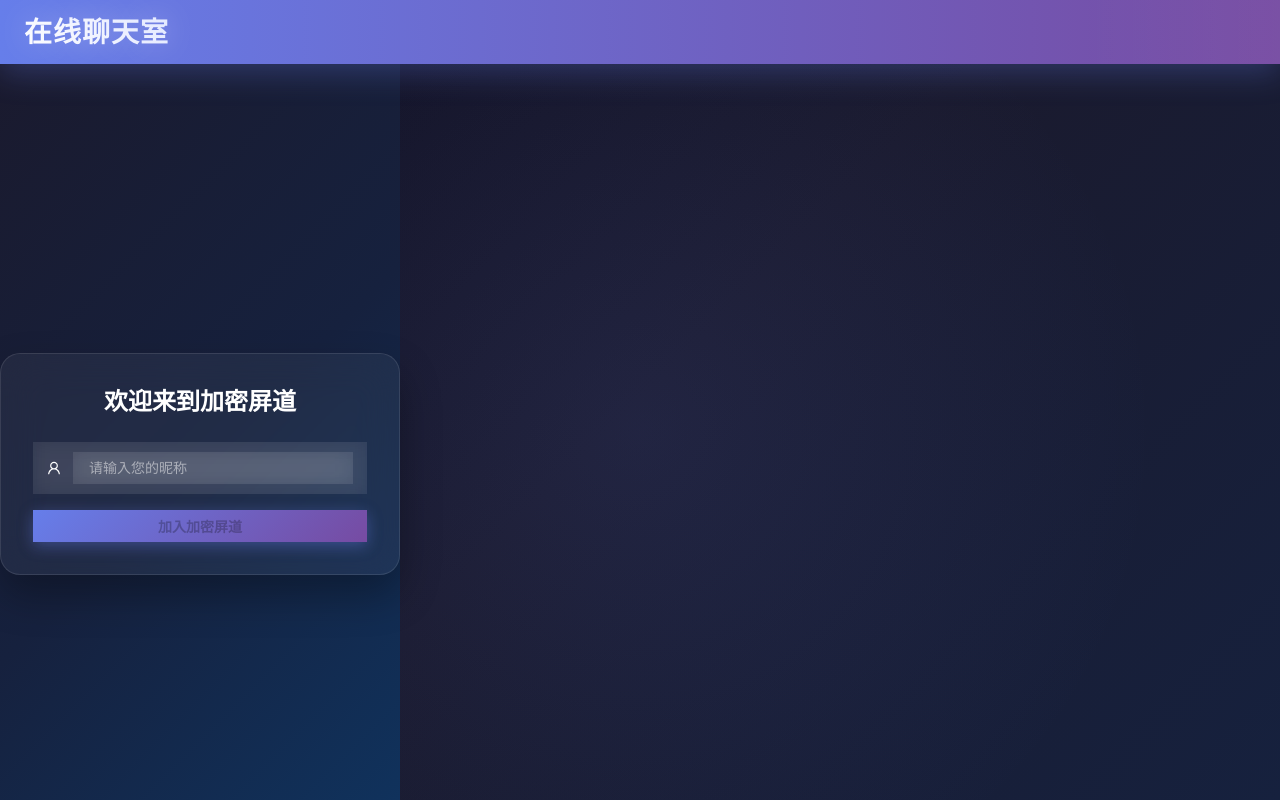
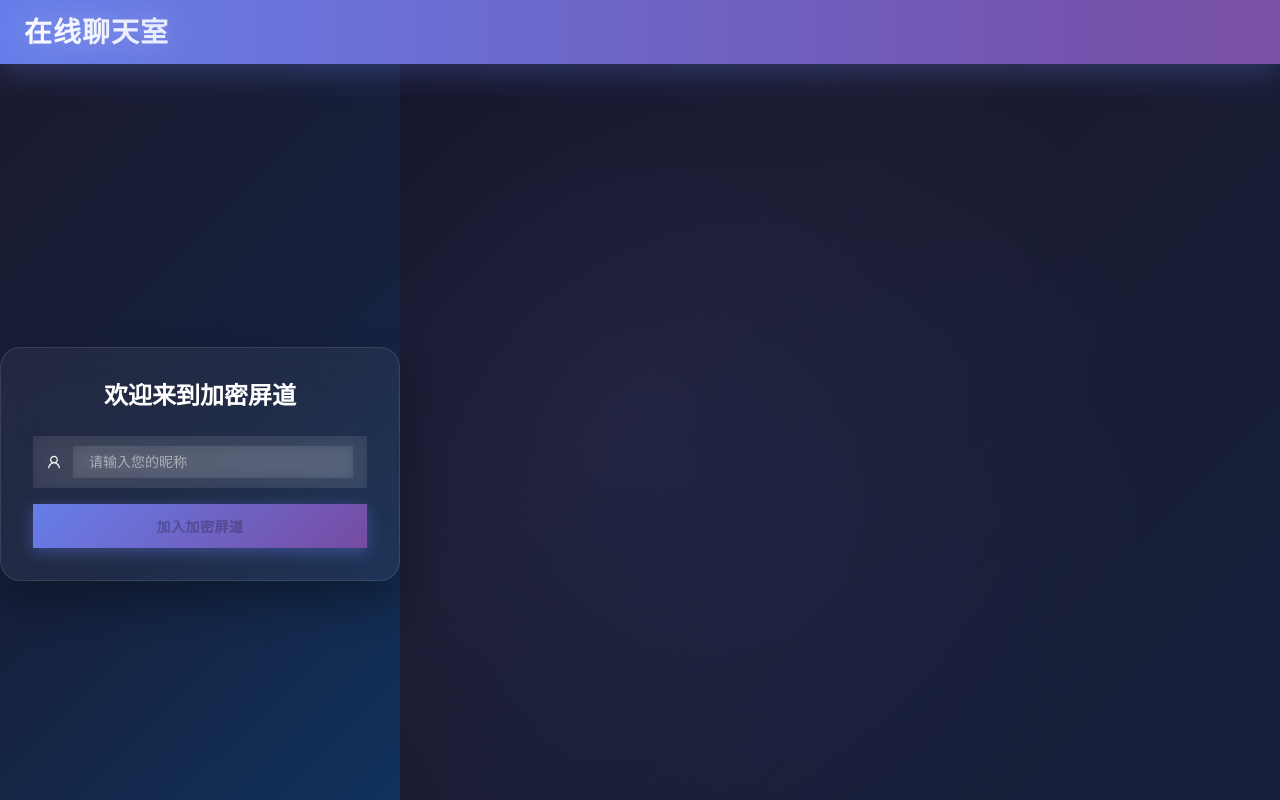
Before and after one commit to didadida262/project_cursor_chat, a React (Vite) app in the folder client/: page / in a window 1280 px wide. Built offline with nearby package versions, Linux system fonts and the light colour scheme.

Commit message:
style(button): brighten join button with vivid multi-stop gradient, hover/disabled states

```diff
--- a/client/src/components/HttpChatRoom.jsx
+++ b/client/src/components/HttpChatRoom.jsx
@@ -469,6 +469,7 @@
             <Button
               type="primary"
               block
+              className="nickname-join-btn"
               onClick={handleJoinChat}
               loading={isJoining}
               disabled={!nickname.trim() || isJoining}
--- a/client/src/components/SimpleChatRoom.css
+++ b/client/src/components/SimpleChatRoom.css
@@ -224,19 +224,42 @@
 }
 
 .input-container .ant-btn-primary {
-  background: linear-gradient(135deg, #1890ff 0%, #096dd9 100%);
+  background: linear-gradient(90deg, #6ea8ff 0%, #7b61ff 35%, #ff4ecd 70%, #ff9f43 100%);
   border: none;
   height: 100px !important;
-  font-weight: 500;
+  font-weight: 600;
   border-radius: 0px !important;
   flex-shrink: 0;
   min-width: 60px;
+  filter: saturate(1.2);
+  box-shadow: 0 8px 24px rgba(123, 97, 255, 0.35), 0 4px 12px rgba(255, 78, 205, 0.25);
 }
 
 .input-container .ant-btn-primary:hover {
-  background: linear-gradient(135deg, #40a9ff 0%, #1890ff 100%);
-  transform: translateY(-1px);
-  box-shadow: 0 4px 12px rgba(24, 144, 255, 0.3);
+  background: linear-gradient(90deg, #7db3ff 0%, #8b73ff 35%, #ff6ad9 70%, #ffb35e 100%);
+  transform: translateY(-2px);
+  box-shadow: 0 10px 28px rgba(123, 97, 255, 0.5), 0 6px 16px rgba(255, 106, 217, 0.35);
+}
+
+/* 昵称输入页的加入按钮更鲜亮 */
+.nickname-join-btn.ant-btn-primary {
+  background: linear-gradient(90deg, #5ad8ff 0%, #5f7bff 33%, #b35bff 66%, #ff6ab0 100%);
+  border: none;
+  height: 44px;
+  font-weight: 700;
+  letter-spacing: 0.5px;
+  box-shadow: 0 10px 24px rgba(95, 123, 255, 0.35), 0 6px 16px rgba(255, 106, 176, 0.3);
+}
+
+.nickname-join-btn.ant-btn-primary:hover {
+  background: linear-gradient(90deg, #6ee0ff 0%, #728aff 33%, #c36bff 66%, #ff7cbf 100%);
+}
+
+.nickname-join-btn.ant-btn-primary:disabled,
+.nickname-join-btn.ant-btn-primary[disabled] {
+  background: linear-gradient(90deg, rgba(90,216,255,0.5) 0%, rgba(95,123,255,0.5) 33%, rgba(179,91,255,0.5) 66%, rgba(255,106,176,0.5) 100%);
+  box-shadow: none;
+  cursor: not-allowed;
 }
 
 /* 空状态样式 */
```
